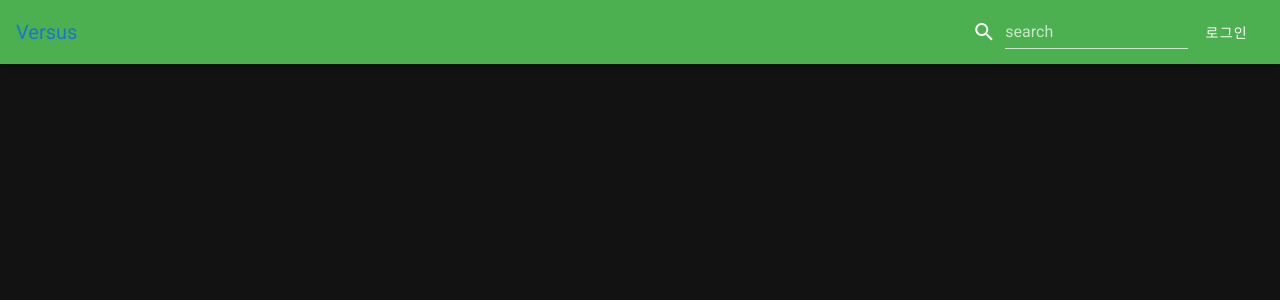
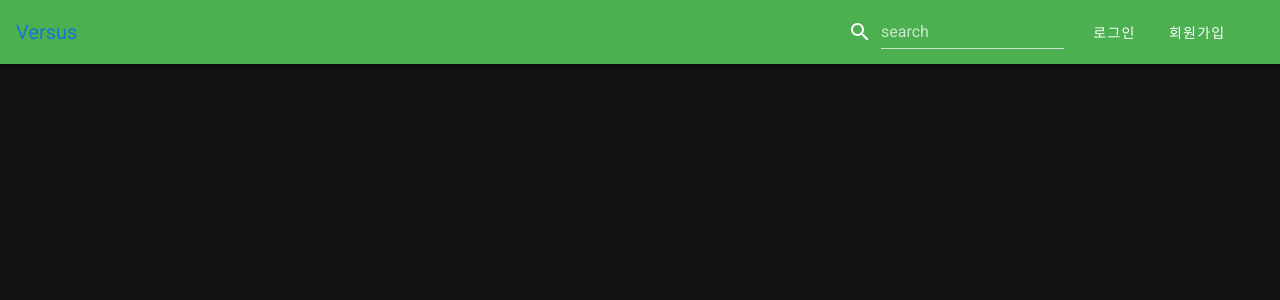
Before and after one commit to minjae2271/VS, a Nuxt app: page / in a window 1280 px wide. Shown: the top 300 px of the page. Built offline with nearby package versions, Linux system fonts and the light colour scheme.

Commit message:
상단바 수정

```diff
--- a/layouts/default.vue
+++ b/layouts/default.vue
@@ -13,12 +13,26 @@
             prepend-icon="mdi-magnify"
             :style="{ display: 'flex', alignItems: 'center' }"
           />
-          <v-btn v-if="!me" text @click="showLoginDialog">
-            <div>로그인</div>
-          </v-btn>
-          <v-btn v-else text @click="logOut">
-            <div>로그아웃</div>
-          </v-btn>
+          <v-container
+            v-if="!me"
+            :style="{ display: 'flex', alignItems: 'center', width: '200px' }"
+          >
+            <v-btn text @click="showLoginDialog">
+              <div>로그인</div>
+            </v-btn>
+            <v-btn text :style="{ display: 'flex', alignItems: 'center' }">
+              회원가입
+            </v-btn>
+          </v-container>
+          <v-container
+            v-else
+            :style="{ display: 'flex', alignItems: 'center' }"
+          >
+            <div>{{ me.nickname }}님, 반가워요.</div>
+            <v-btn text @click="logOut">
+              로그아웃
+            </v-btn>
+          </v-container>
         </v-toolbar-items>
       </v-toolbar>
       <v-row no-gutters>
@@ -43,6 +57,11 @@ export default {
       showDialog: false
     };
   },
+  computed: {
+    me() {
+      return this.$store.state.users.me;
+    }
+  },
   methods: {
     showLoginDialog() {
       this.showDialog = !this.showDialog;
@@ -51,12 +70,11 @@ export default {
       this.$store.dispatch("users/logOut");
       alert("다음에 봐요!");
     }
-
   },
   computed: {
-    me(){
-        return this.$store.state.users.me
-    },
+    me() {
+      return this.$store.state.users.me;
+    }
   }
 };
 </script>
```
Also changed, not shown: 1 other file (tests, documents, lock files or other folders).
